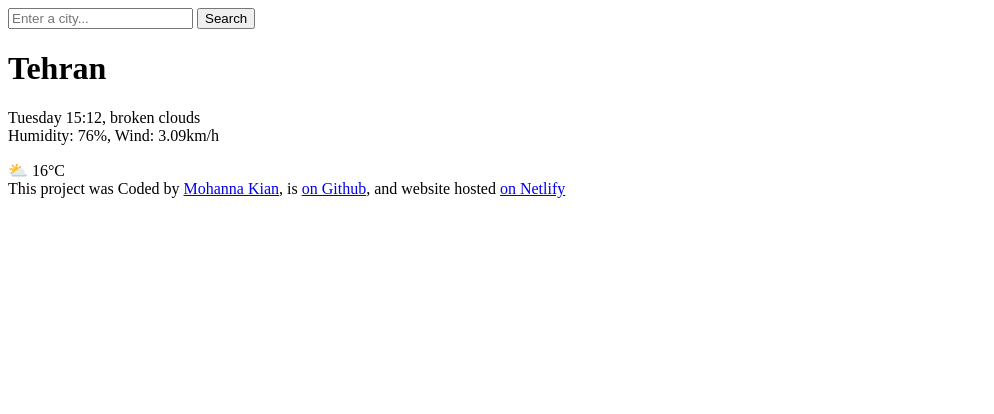
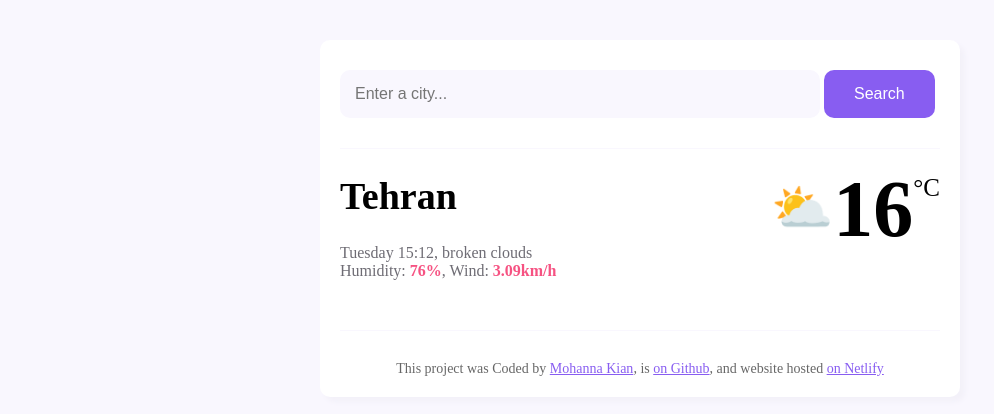
Before and after one commit to Mohanna77kian/mohanna-app, a plain HTML site: page index.html in a window 1280 px wide. Shown: the whole page, without its empty margins (0-994 px from the left). Drawn offline with Linux system fonts and the light colour scheme.

Commit message:
Added css

```diff
--- a/index.html
+++ b/index.html
@@ -3,26 +3,32 @@
 <head>
     <meta charset="UTF-8">
     <meta name="viewport" content="width=device-width, initial-scale=1.0">
+    <link rel="stylesheet" href="src/style.css" />
     <title>Document</title>
 </head>
 <body>
-    <header>
-        <input type="search" placeholder="Enter a city..." required/>
-        <input type="submit" value="Search" />
+    <div class="weather-app">
+    <header class="search-form">
+        <input type="search" placeholder="Enter a city..." required class="search-input"/>
+        <input type="submit" value="Search" class="search-button" />
     </header>
     <main>
+        <div class="weather-app-data">
         <div>
-    <h1>
+    <h1 class="weather-app-city">
         Tehran
     </h1>
-    <p>
+    <p class="weather-app-details">
         Tuesday 15:12, broken clouds
     </br>
-        Humidity: 76%, Wind: 3.09km/h
+        Humidity: <strong>76%</strong>, Wind: <strong>3.09km/h</strong>
     </p>
     </div>
-    <div>
-    ⛅ 16°C
+    <div class="weather-container">
+    <div class="weather-icon">⛅</div>
+    <div class="weather-temperature">16</div>
+    <div class="weather-unit">°C</div>
+    </div>
     </div>
     </main>
     <footer>
@@ -30,5 +36,6 @@
         <a href="https://github.com/Mohanna77kian/mohanna-app" target="-blank">on Github</a>,
         and website hosted <a href="https://mohanna-app.netlify.app/" target="-blank">on Netlify</a>
     </footer>
+    </div>
 </body>
 </html>
--- /dev/null
+++ b/src/style.css
@@ -0,0 +1,73 @@
+body{
+    background:#F9F7FE;
+}
+.weather-app{
+    background:white;
+    max-width: 600px;
+    margin:40px auto;
+    padding:20px;
+    border-radius: 10px;
+    box-shadow:5px 5px 5px #F3F1F9;
+}
+.search-input{
+    background:#F9F7FE;
+    border:none;
+    width:80%;
+    padding:15px;
+    border-radius: 10px;
+    margin-top: 10px;
+    font-size: 16px;
+}
+.search-button{
+    background:#885DF1;
+    color:white;
+    border:none;
+    padding:15px 30px;
+    border-radius: 10px;
+    font-size: 16px;
+}
+header{
+    border-bottom: 1px solid #F9F7FE;
+    padding:0 0 30px 0;
+}
+.weather-container{
+    display:flex;
+}
+.weather-app-data{
+    display:flex;
+    justify-content:space-between;
+}
+.weather-app-city{
+    font-size: 38px;
+}
+.weather-app-details{
+    font-size: 16px;
+    color:#6e6c74;
+    margin-bottom: 50px;
+}
+.weather-app-details strong{
+    color:#F65282;
+}
+.weather-temperature{
+    font-size: 80px;
+    font-weight: bold;
+    line-height: 120px;
+}
+.weather-unit{
+    font-size: 25px;
+    margin-top: 25px;
+}
+.weather-icon{
+    font-size: 50px;
+    margin-top: 30px;
+}
+footer{
+    border-top: 1px solid #F9F7FE;
+    padding:30px 0 0 0;
+    color:rgba(0, 0, 0, 0.6);
+    text-align: center;
+    font-size: 14px;
+}
+a{
+    color:#885df1;
+}
```
